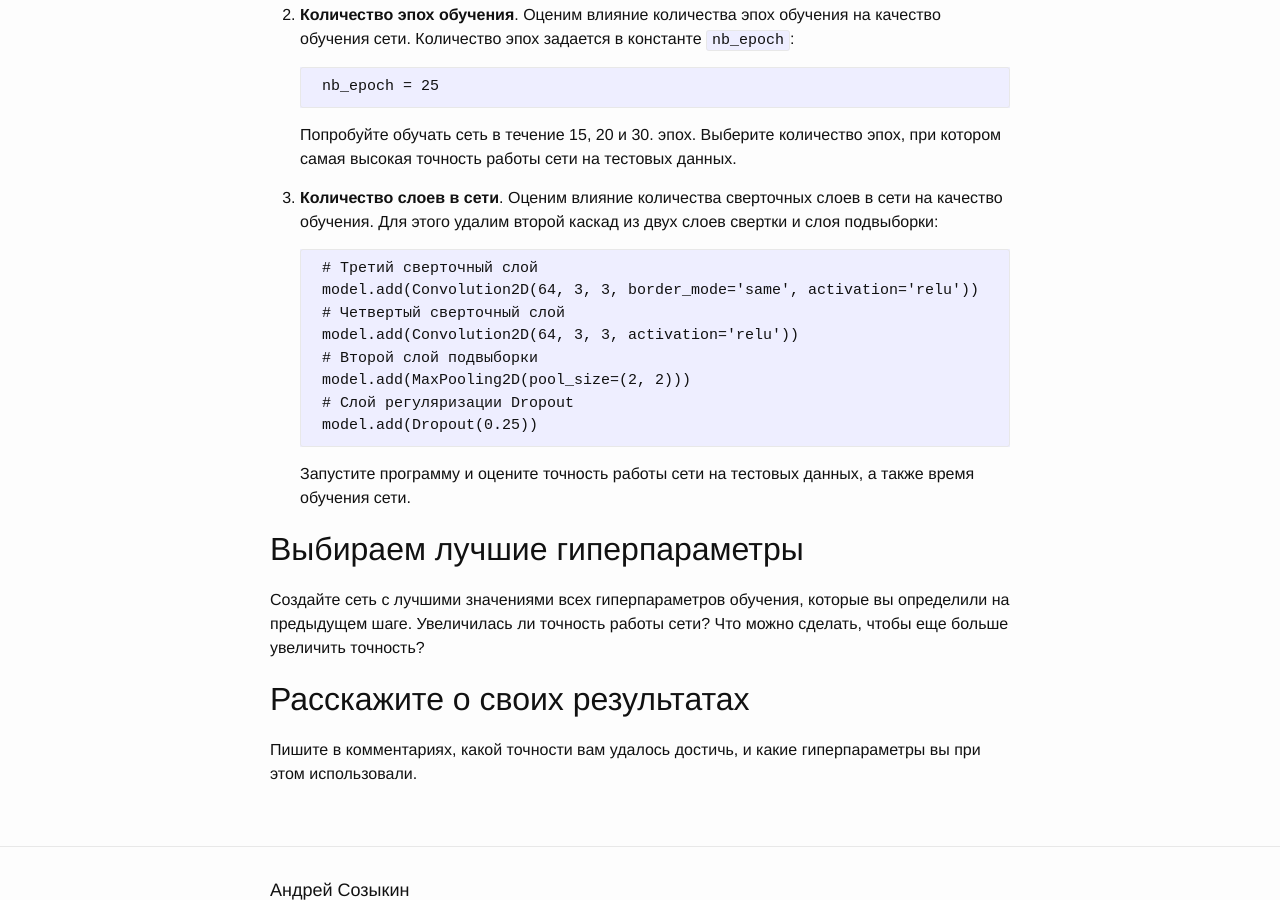
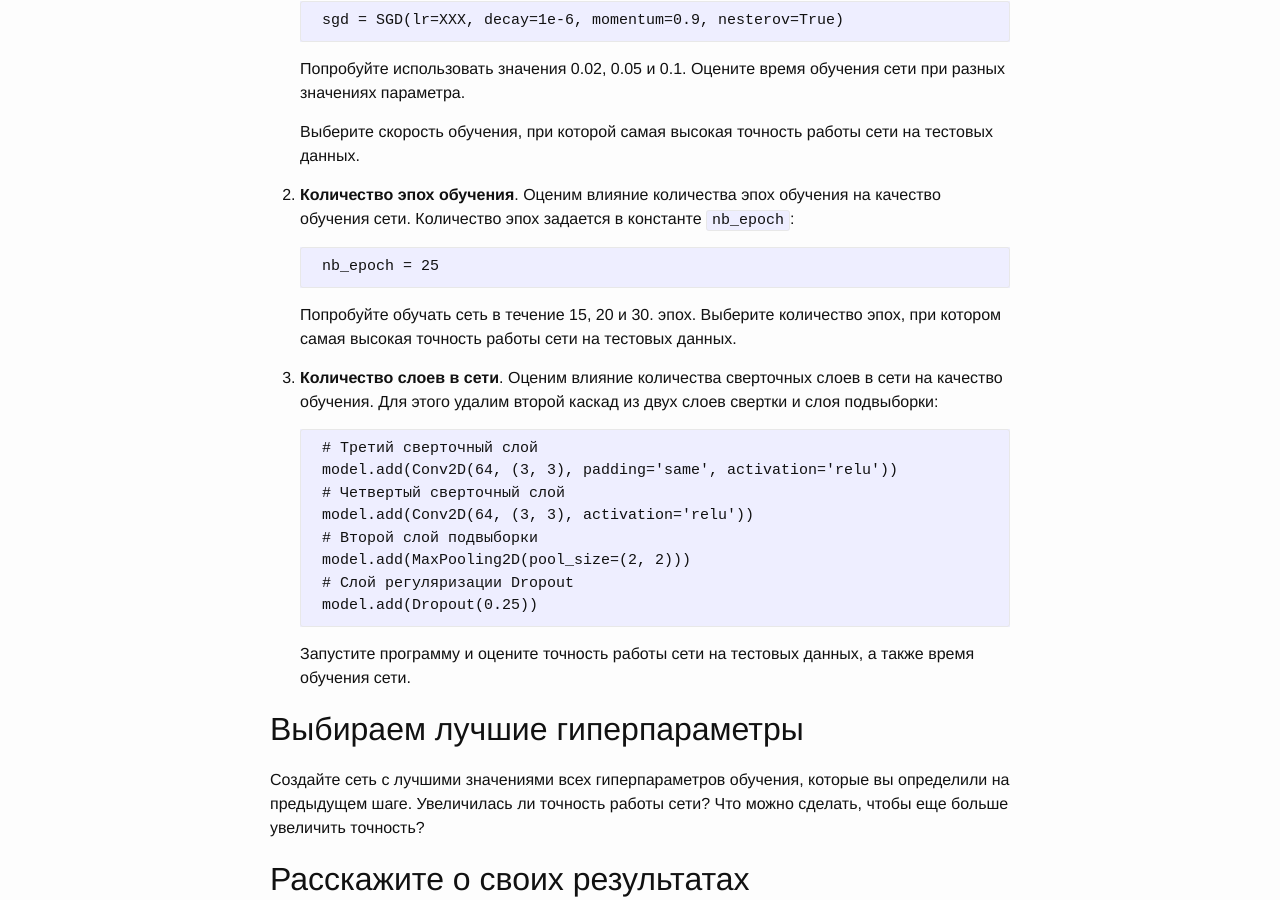
Before and after one commit to sozykin/asozykin.ru, a Jekyll site: the page built from _pages/courses/nnpython-lab2.md, in a window 1280 px wide and 900 px high, scrolled down 4970 px. Built offline with Jekyll 4.4.1, drawn with Linux system fonts in a browser that asks for light colours; comment, search, counter and statistics services are not loaded; some of the changed text lies outside the part shown.

Commit message:
NN lab 2 updated to Keras v2

```diff
--- a/_pages/courses/nnpython-lab2.md
+++ b/_pages/courses/nnpython-lab2.md
@@ -24,7 +32,7 @@ from keras.datasets import cifar10
 from keras.models import Sequential
 from keras.layers import Dense, Flatten, Activation
 from keras.layers import Dropout
-from keras.layers.convolutional import Convolution2D, MaxPooling2D
+from keras.layers.convolutional import Conv2D, MaxPooling2D
 from keras.utils import np_utils
 from keras.optimizers import SGD
 
@@ -33,7 +41,6 @@ numpy.random.seed(42)
 
 # Загружаем данные
 (X_train, y_train), (X_test, y_test) = cifar10.load_data()
-
 # Размер мини-выборки
 batch_size = 32
 # Количество классов изображений
@@ -58,19 +65,19 @@ Y_test = np_utils.to_categorical(y_test, nb_classes)
 # Создаем последовательную модель
 model = Sequential()
 # Первый сверточный слой
-model.add(Convolution2D(32, 3, 3, border_mode='same',
-                        input_shape=(3, 32, 32), activation='relu'))
+model.add(Conv2D(32, (3, 3), padding='same',
+                        input_shape=(32, 32, 3), activation='relu'))
 # Второй сверточный слой
-model.add(Convolution2D(32, 3, 3, activation='relu'))
+model.add(Conv2D(32, (3, 3), activation='relu', padding='same'))
 # Первый слой подвыборки
 model.add(MaxPooling2D(pool_size=(2, 2)))
 # Слой регуляризации Dropout
 model.add(Dropout(0.25))
 
 # Третий сверточный слой
-model.add(Convolution2D(64, 3, 3, border_mode='same', activation='relu'))
+model.add(Conv2D(64, (3, 3), padding='same', activation='relu'))
 # Четвертый сверточный слой
-model.add(Convolution2D(64, 3, 3, activation='relu'))
+model.add(Conv2D(64, (3, 3), activation='relu'))
 # Второй слой подвыборки
 model.add(MaxPooling2D(pool_size=(2, 2)))
 # Слой регуляризации Dropout
@@ -194,9 +202,9 @@ Epoch 25/25
 3. **Количество слоев в сети**. Оценим влияние количества сверточных слоев в сети на качество обучения. Для этого удалим второй каскад из двух слоев свертки и слоя подвыборки:
 
         # Третий сверточный слой
-        model.add(Convolution2D(64, 3, 3, border_mode='same', activation='relu'))
+        model.add(Conv2D(64, (3, 3), padding='same', activation='relu'))
         # Четвертый сверточный слой
-        model.add(Convolution2D(64, 3, 3, activation='relu'))
+        model.add(Conv2D(64, (3, 3), activation='relu'))
         # Второй слой подвыборки
         model.add(MaxPooling2D(pool_size=(2, 2)))
         # Слой регуляризации Dropout
```
Also changed, not shown: other parts of _pages/courses/nnpython-lab2.md (+11 -2 lines).
